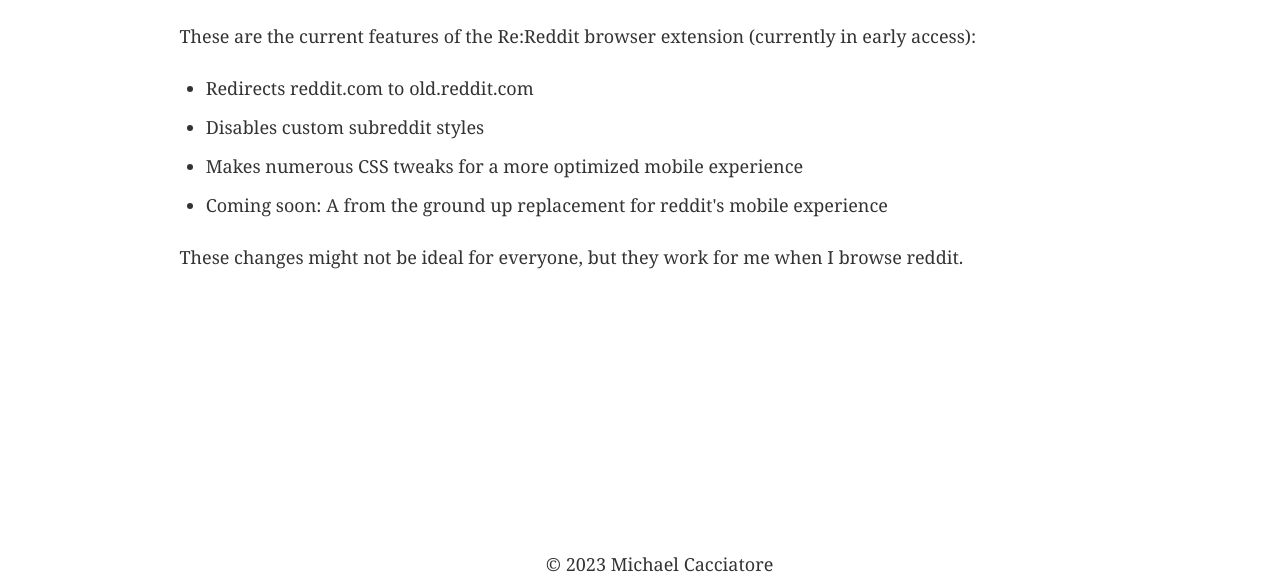
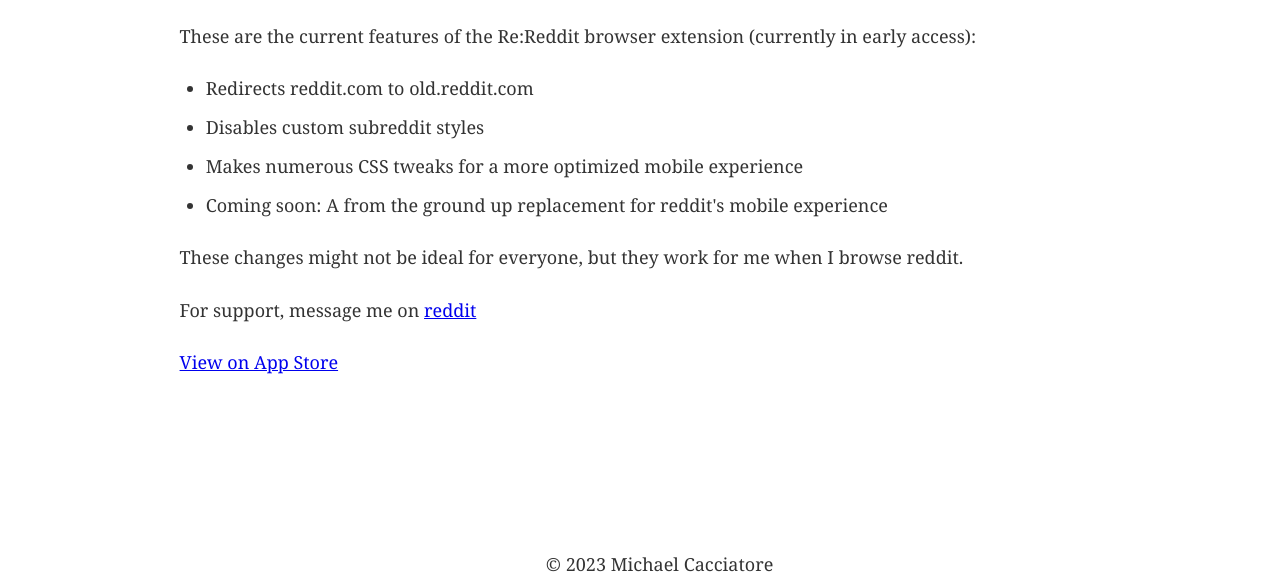
Before and after one commit to michaelcacciatore/michaelcacciatore, a Gatsby site: page /reddit in a window 1280 px wide. Shown: the part 223-800 px from the top of the page. Built offline with nearby package versions, Linux system fonts and the light colour scheme; Gatsby itself is replaced by a stand-in of ours.

Commit message:
Update reddit.js with contact and app info

```diff
--- a/src/pages/reddit.js
+++ b/src/pages/reddit.js
@@ -28,15 +28,13 @@
       These changes might not be ideal for everyone, but they work for me when I
       browse reddit.
     </p>
-    {/* <a style={{ display: 'block' }} href="https://github.com/michaelcacciatore">
-       Github
-     </a>
+    <p>For support, message me on <a href="https://www.reddit.com/message/compose/?to=reohh">reddit</a></p>
      <a
        style={{ display: 'block', marginBottom: '20px' }}
-       href="https://www.linkedin.com/in/michael-cacciatore-347b4359/"
+       href="https://apps.apple.com/us/app/re-reddit/id6450933367"
      >
-       LinkedIn
-     </a> */}
+       View on App Store
+     </a>
   </Layout>
 );
 
```
